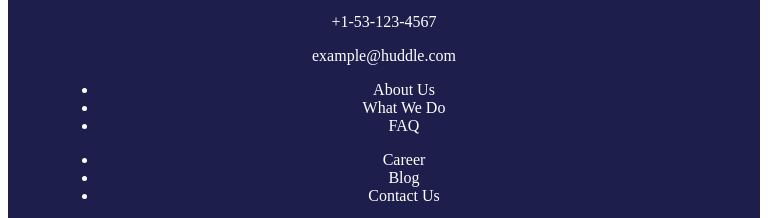
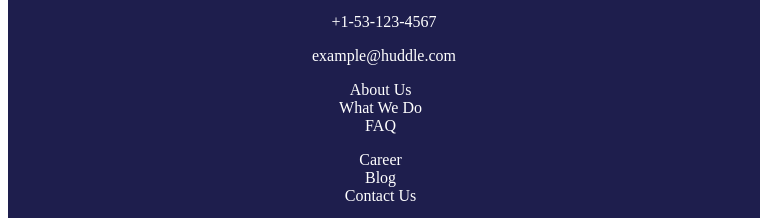
Before and after one commit to bijay55-cmd/Huddlelandingpage, a plain HTML site: page index.html in a window 768 px wide. Shown: the part 2545-2763 px from the top of the page. Drawn offline with Linux system fonts and the light colour scheme.

Commit message:
Update style.css

```diff
--- a/style.css
+++ b/style.css
@@ -85,7 +85,7 @@ footer{
    position: relative;
    padding: 50px;
 }
-.Contactinfo ul{
+.ContactInfo ul{
     position: relative;
     right: 6%;
     list-style: none;
@@ -106,10 +106,9 @@ footer{
         position: relative;
         top: 30px;
     }
-    .Contactinfo{
+    .ContactInfo{
         position: relative;
        margin: 0 20%;
-
     }
 }
 @media all and (min-width:768px) and (max-width:1019px){
```
